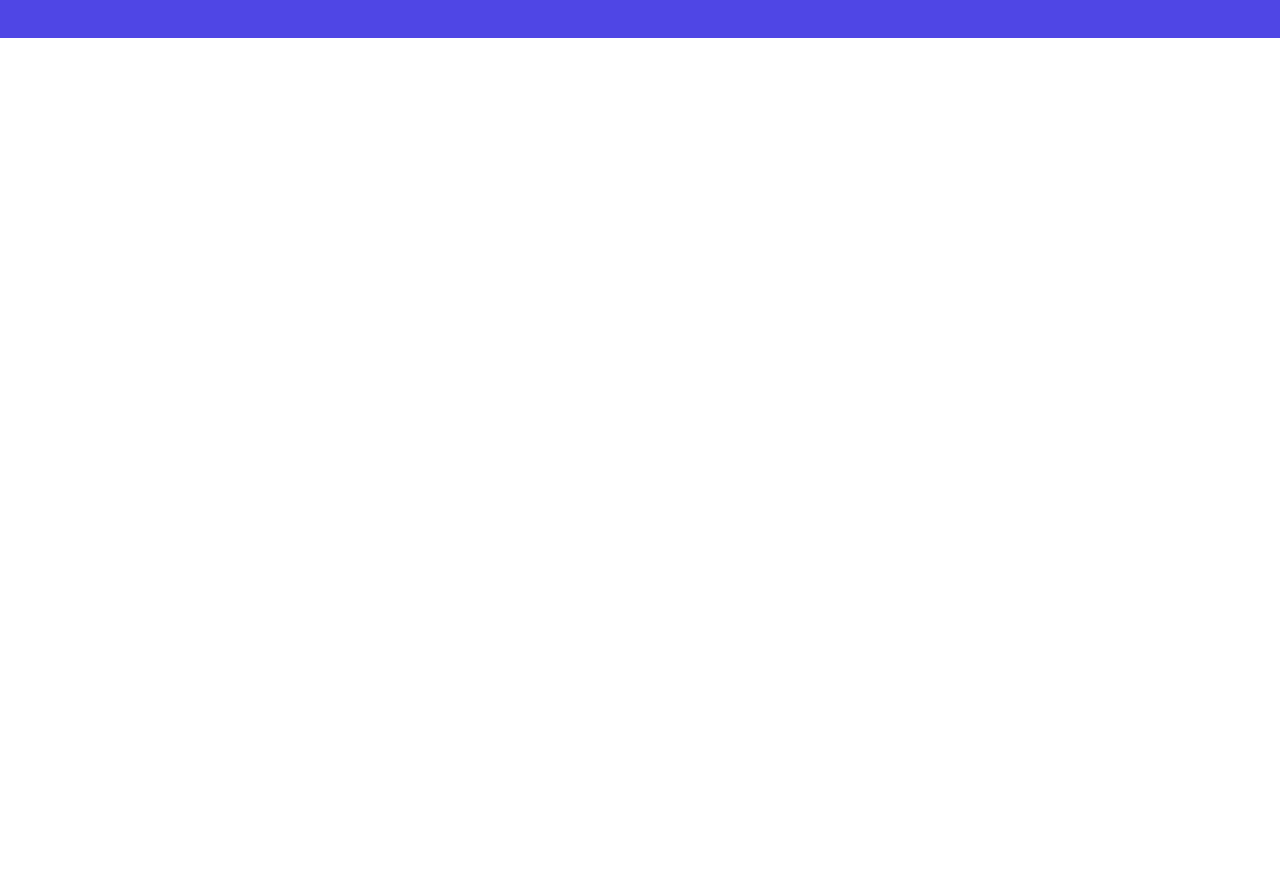
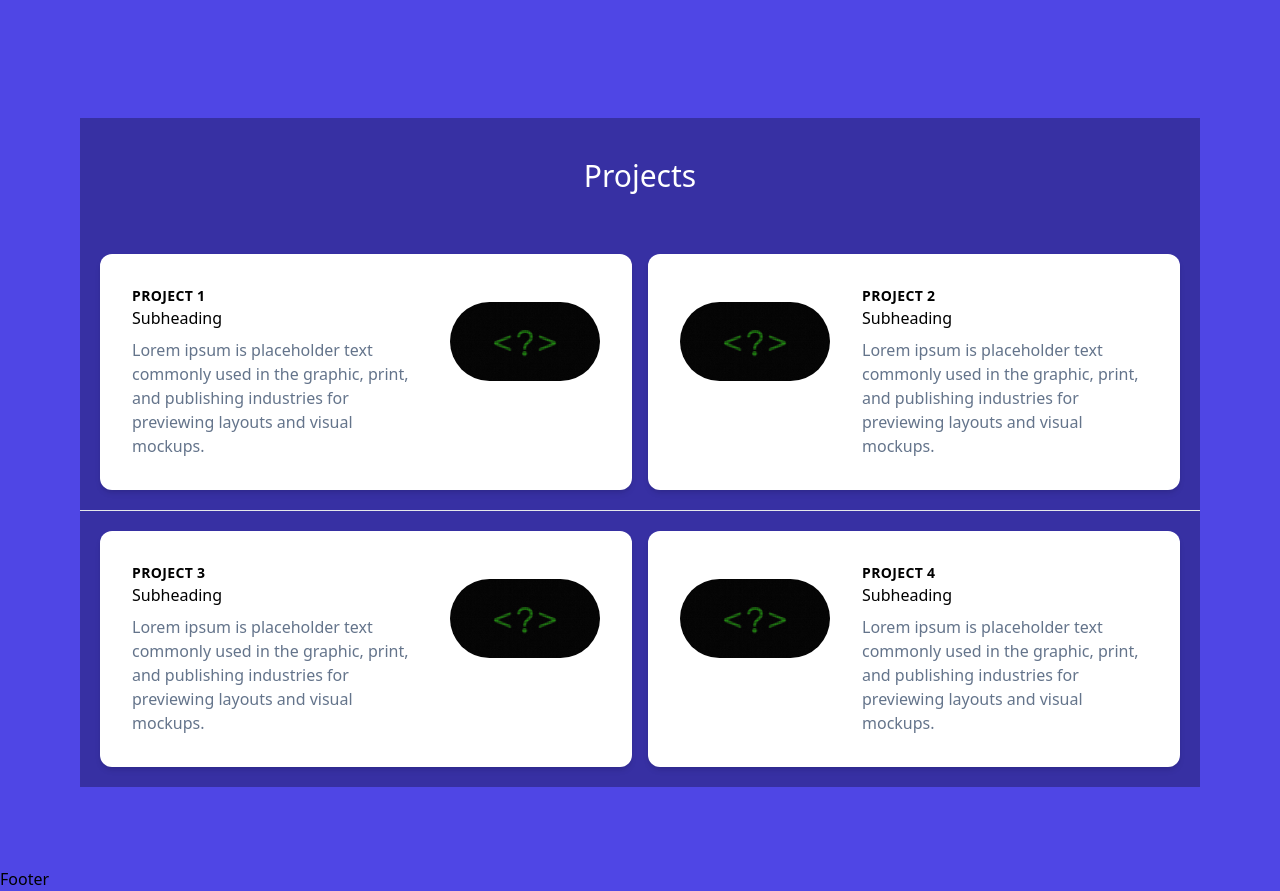
Before and after one commit to mmorrow6109/React_Portfolio, a React (Vite) app in the folder React_Portfolio/: page / in a window 1280 px wide. Shown: the part 623-1514 px from the top of the page. Before the commit the page ends 800 px from the top, so only its background shows below. Built offline with nearby package versions, Linux system fonts and the light colour scheme.

Commit message:
Projects section finished.  Just need active links

```diff
--- /dev/null
+++ b/React_Portfolio/src/components/footer.jsx
@@ -0,0 +1,7 @@
+import React from 'react';
+
+export default function Footer() {
+    return (
+        <div>Footer</div>
+    )
+};
--- a/React_Portfolio/src/components/hero.jsx
+++ b/React_Portfolio/src/components/hero.jsx
@@ -10,7 +10,7 @@ const Hero = () => {
                 <h1 className='text-5xl mb-2 lg:mb-3'>Matt Morrow</h1>
                 <hr className="mt-2 lg:mt-3 border-t-2 border-gray-400"/>
                 <p className='mt-2 lg:mt-3 text-lg lg:text-xl text-slate-300 font-sans'>
-                    Lorem ipsum is placeholder text commonly used in the graphic, print, and publishing industries for previewing layouts and visual mockups.
+                    Let's build something amazing together.
                 </p>
             </div>
 
@@ -25,7 +25,7 @@ const Hero = () => {
             <div className='lg:w-1/4 ssm:w-1/3 ssm:pl-5 lg:pl-0'>
                 <p className='text-4xl mb-2 lg:mb-3'>About Me</p>
                 <p className='text-slate-300 mb-4 lg:mb-5'>
-                    Let's build something amazing together.
+                    Lorem ipsum is placeholder text commonly used in the graphic, print, and publishing industries for previewing layouts and visual mockups.
                 </p>
                 <button className='bg-white text-indigo-600 px-8 lg:px-10 py-2 my-3 rounded-full group relative'>
                     <span className="inline-block">
--- a/React_Portfolio/src/components/main.jsx
+++ b/React_Portfolio/src/components/main.jsx
@@ -1,11 +1,15 @@
 import Nav from './nav.jsx';
 import Hero from './hero.jsx';
+import Projects from './projects.jsx';
+import Footer from './footer.jsx';
 
 const main = () => {
     return (
         <div className="bg-indigo-600">
             <Nav/>
             <Hero/>
+            <Projects/>
+            <Footer/>
         </div>
     )
 };
--- a/React_Portfolio/src/components/nav.jsx
+++ b/React_Portfolio/src/components/nav.jsx
@@ -37,9 +37,9 @@ const Nav = () => {
                     {/* Menu links for larger screens */}
                     <div className="ssm:hidden sm:hidden md:block lg:block xl:block space-x-2">
                         <a href="#" className="text-white hover:bg-indigo-800 rounded-full px-5 py-2 text-xl">About</a>
-                        <a href="#" className="text-white hover:bg-indigo-800 rounded-full px-5 py-2 text-xl">Skills</a>
                         <a href="#" className="text-white hover:bg-indigo-800 rounded-full px-5 py-2 text-xl">Projects</a>
                         <a href="#" className="text-white hover:bg-indigo-800 rounded-full px-5 py-2 text-xl">Contact</a>
+                        <a href="#" className="text-white hover:bg-indigo-800 rounded-full px-5 py-2 text-xl">Resume</a>
                     </div>
                     {/* Menu toggle button for smaller screens */}
                     <div className="ssm:block sm:block md:hidden lg:hidden xl:hidden">
@@ -62,13 +62,13 @@ const Nav = () => {
                                 <a href="#" className="text-white text-xl mb-2 cursor-pointer">About</a>
                             </li>
                             <li>
-                                <a href="#" className="text-white text-xl mb-2 cursor-pointer">Skills</a>
-                            </li>
-                            <li>
                                 <a href="#" className="text-white text-xl mb-2 cursor-pointer">Projects</a>
                             </li>
                             <li>
                                 <a href="#" className="text-white text-xl mb-2 cursor-pointer">Contact</a>
+                            </li>
+                            <li>
+                                <a href="#" className="text-white text-xl mb-2 cursor-pointer">Resume</a>
                             </li>
                         </ul>
                     </div>
--- /dev/null
+++ b/React_Portfolio/src/components/projects.jsx
@@ -0,0 +1,89 @@
+import Project1Img from '../assets/question.jpg'
+// import Project2Img from '../assets/2.jpg'
+// import Project3Img from '../assets/3.jpg'
+// import Project4Img from '../assets/4.jpg'
+
+export default function Projects() {
+    return (
+        <>
+            <div className='bg-indigo-800 m-20 max-w-full'>
+                <div className='grid justify-items-center m-10'>
+                    <h1 className='text-3xl text-white mt-10'>Projects</h1>
+                </div>
+
+                <div>
+                    <div className='grid grid-cols-2 gap-4 p-5'>
+                        <div className='max-w-md mx-auto bg-white rounded-xl shadow-md overflow-hidden md:max-w-2xl hover:animate-pulse'>
+                            <div className='md:flex'>
+                                <div className='p-8'>
+                                    <div className='uppercase tracking-wide text-sm to-indigo-500 font-semibold'>
+                                        Project 1
+                                    </div>
+                                    <a href='#'>Subheading</a>
+                                    <p className='mt-2 text-slate-500'>
+                                        Lorem ipsum is placeholder text commonly used in the graphic, print, and publishing industries for previewing layouts and visual mockups.
+                                    </p>
+                                </div>
+                                <div className='md:shrink-0 pt-12 image-container'> {/* Image container */}
+                                    <img src={Project1Img} alt='Question Mark' className='rounded-full mr-8' width={150} height={150} /> {/* Image */}
+                                </div>
+                            </div>
+                        </div>
+
+                        <div className='max-w-md mx-auto bg-white rounded-xl shadow-md overflow-hidden md:max-w-2xl hover:animate-pulse'>
+                            <div className='md:flex'>
+                                <div className='md:shrink-0 pt-12 image-container'> {/* Image container */}
+                                    <img src={Project1Img} alt='Question Mark' className='rounded-full ml-8' width={150} height={150} /> {/* Image */}
+                                </div>
+                                <div className='p-8'>
+                                    <div className='uppercase tracking-wide text-sm to-indigo-500 font-semibold'>
+                                        Project 2
+                                    </div>
+                                    <a href='#'>Subheading</a>
+                                    <p className='mt-2 text-slate-500'>
+                                        Lorem ipsum is placeholder text commonly used in the graphic, print, and publishing industries for previewing layouts and visual mockups.
+                                    </p>
+                                </div>
+                            </div>
+                        </div>
+                    </div>
+                    <hr/>
+                    <div className='grid grid-cols-2 gap-4 p-5'>
+                        <div className='max-w-md mx-auto bg-white rounded-xl shadow-md overflow-hidden md:max-w-2xl hover:animate-pulse'>
+                            <div className='md:flex'>
+                                <div className='p-8'>
+                                    <div className='uppercase tracking-wide text-sm to-indigo-500 font-semibold'>
+                                        Project 3
+                                    </div>
+                                    <a href='#'>Subheading</a>
+                                    <p className='mt-2 text-slate-500'>
+                                        Lorem ipsum is placeholder text commonly used in the graphic, print, and publishing industries for previewing layouts and visual mockups.
+                                    </p>
+                                </div>
+                                <div className='md:shrink-0 pt-12 image-container'> {/* Image container */}
+                                    <img src={Project1Img} alt='Question Mark' className='rounded-full mr-8' width={150} height={150} /> {/* Image */}
+                                </div>
+                            </div>
+                        </div>
+                        <div className='max-w-md mx-auto bg-white rounded-xl shadow-md overflow-hidden md:max-w-2xl hover:animate-pulse'>
+                            <div className='md:flex'>
+                                <div className='md:shrink-0 pt-12 image-container'> {/* Image container */}
+                                    <img src={Project1Img} alt='Question Mark' className='rounded-full ml-8' width={150} height={150} /> {/* Image */}
+                                </div>
+                                <div className='p-8'>
+                                    <div className='uppercase tracking-wide text-sm to-indigo-500 font-semibold'>
+                                        Project 4
+                                    </div>
+                                    <a href='#'>Subheading</a>
+                                    <p className='mt-2 text-slate-500'>
+                                        Lorem ipsum is placeholder text commonly used in the graphic, print, and publishing industries for previewing layouts and visual mockups.
+                                    </p>
+                                </div>
+                            </div>
+                        </div>
+                    </div>
+                </div>
+            </div>
+        </>
+    )
+}
```
Also changed, not shown: React_Portfolio/src/assets/question.jpg (added).
